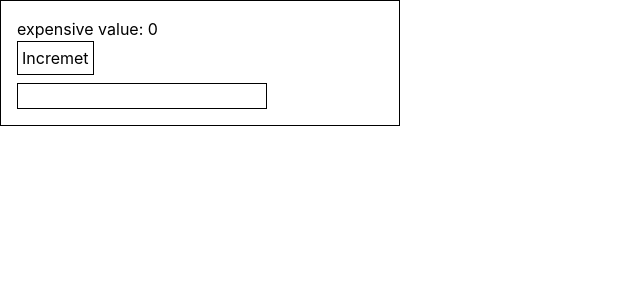
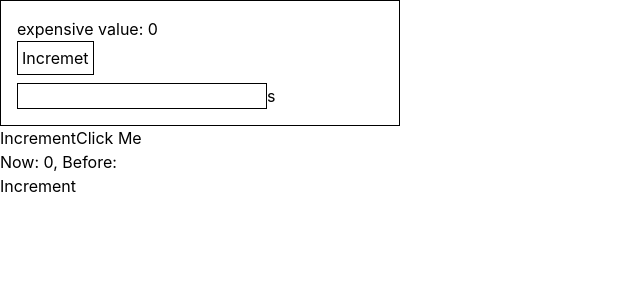
Before and after one commit to 2729samruddhi/projectdemo, a React (Create React App) app: page / in a window 1280 px wide. Shown: the top 300 px of the page, without its empty margins (0-640 px from the left). Built offline with nearby package versions, Linux system fonts and the light colour scheme.

Commit message:
callbackhook & memoHook & useRef hook

```diff
--- a/src/App.js
+++ b/src/App.js
@@ -1,7 +1,9 @@
 import './App.css';
 import Header from './Header';
 import { ImageSlider } from './ImageSlider';
-import MemoHook from './MemoHook'
+import MemoHook from './MemoHook';
+import CallbackHook from './CallbackHook';
+import RefHook from './RefHook';
 
 function App() {
   const country = "India";
@@ -10,6 +12,8 @@ function App() {
       {/* <Header country= {country}/> <br/>
       <ImageSlider /><br/> */}
       <MemoHook />
+      <CallbackHook/>
+      <RefHook/>
     </div>
   );
 }
--- /dev/null
+++ b/src/CallbackHook.js
@@ -0,0 +1,23 @@
+import React,{ useCallback, useState} from "react"
+
+function CallbackHook (){
+  const [count,setCount] = useState(0)
+
+     const handleClick = useCallback(() => {
+    console.log("Clicked!");
+  }, []); // no dependencies → same function every render
+
+  console.log("App rendered");
+
+  return (
+    <div>
+      <button onClick={() => setCount(count + 1)}>Increment</button>
+      <Child onClick={handleClick} />
+    </div>
+  );
+}
+const Child = React.memo(({ onClick }) => {
+  console.log("Child rendered");
+  return <button onClick={onClick}>Click Me</button>;
+});
+export default CallbackHook;
--- a/src/MemoHook.js
+++ b/src/MemoHook.js
@@ -4,20 +4,18 @@ import {  useMemo, useState } from "react"
     const[count,setCount] = useState(0);
     const[text,setText] = useState("")
 
-
     const expendiveValue = useMemo(()=>{
-        console.log("calculating...");
+      //  console.log("calculating...");
         return count * 2;
 
     },[count])
 
     return(
-        <div className="display-block border border-black w-[400px] p-4">
-            <h2>expensive value: {expendiveValue}</h2>
-            <button className="border border-black p-1" onClick={()=>setCount(count+1)}>Incremet</button><br/>
-            <input className="border border-black mt-2" type="text" value={text} onChange={(e)=>setText(e.target.value)}/>
-        </div>
+  <div className="display-block border border-black w-[400px] p-4">
+    <h2>expensive value: {expendiveValue}</h2>
+    <button className="border border-black p-1" onClick={()=>setCount(count+1)}>Incremet</button><br/>
+     <input className="border border-black mt-2" type="text" value={text} onChange={(e)=>setText(e.target.value)}/>
+ s </div>
     )
  }
-
  export default MemoHook
--- /dev/null
+++ b/src/RefHook.js
@@ -0,0 +1,19 @@
+import React,{useEffect,useState,useRef} from 'react'
+
+const RefHook = () => {
+const [count, setCount] = useState(0);
+  const prevCount = useRef();
+
+  useEffect(() => {
+    prevCount.current = count; // store current count into ref
+  });
+
+  return (
+    <div>
+      <h2>Now: {count}, Before: {prevCount.current}</h2>
+      <button onClick={() => setCount(count + 1)}>Increment</button>
+    </div>
+  );
+}
+
+export default RefHook
```
